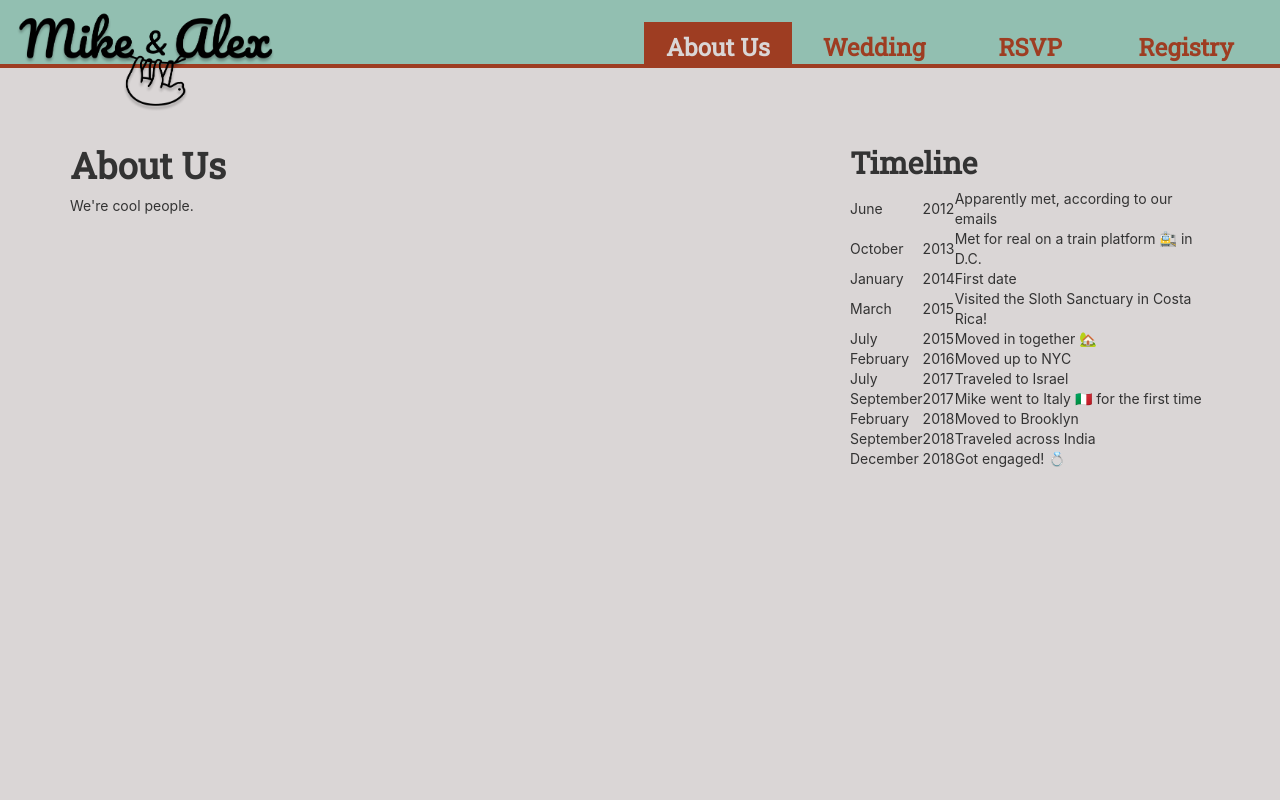
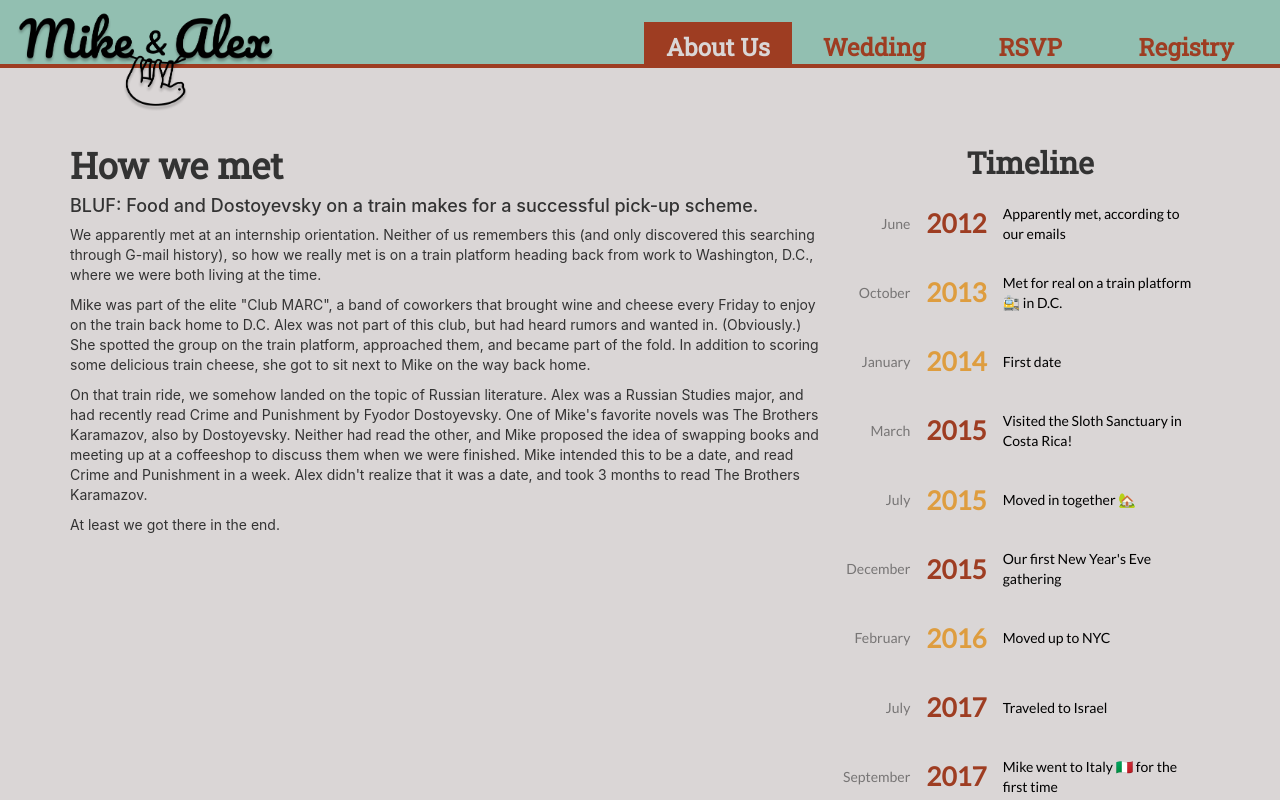
Before and after one commit to alemosie/wedding-site, a React (Create React App) app in the folder client/: page /about in a window 1280 px wide. Shown: the top 800 px of the page. Built offline with nearby package versions, Linux system fonts and the light colour scheme.

Commit message:
Complete timeline, how we met

```diff
--- a/client/src/About.js
+++ b/client/src/About.js
@@ -1,13 +1,23 @@
 import React, { Component } from "react";
 import { Grid, Row, Col } from 'react-bootstrap';
 import timelineData from './data/dates.json';
+import './stylesheets/About.css';
 
 class About extends Component {
+
+  createCell = (element, index, important) => {
+    if (important && index === 1) {
+      return <td className="highlight">{element}</td>
+    } else {
+      return <td>{element}</td>
+    }
+  }
 
   createTable = (data) => {
     let tableRows = data.map(row => {
       let tableRow = row.map((element, index) => {
-        return <td key={row[0] + row[1] + index}>{element}</td>
+        let cell = this.createCell(element, index, row[3])
+        return React.cloneElement(cell, {key:  row[0] + row[1] + index})
       })
       return <tr key={row[0] + row[1]}>{tableRow}</tr>
     })
@@ -20,13 +30,33 @@ class About extends Component {
       <Grid>
         <Row className="show-grid">
           <Col xs={10} md={8}>
-            <h1>About Us</h1>
+            <h1>How we met</h1>
+            <h4>BLUF: Food and Dostoyevsky on a train makes for a successful pick-up scheme.</h4>
             <p>
-              We're cool people.
+              We apparently met at an internship orientation.
+              Neither of us remembers this (and only discovered this searching through G-mail history),
+              so how we <span>really</span> met is on a train platform heading back from work to Washington, D.C., where we were both living at the time.
+            </p>
+            <p>
+              Mike was part of the elite "Club MARC", a band of coworkers that brought wine and cheese every Friday to enjoy on the train back home to D.C.
+              Alex was not part of this club, but had heard rumors and wanted in. (Obviously.)
+              She spotted the group on the train platform, approached them, and became part of the fold.
+              In addition to scoring some delicious train cheese, she got to sit next to Mike on the way back home.
+            </p>
+            <p>
+              On that train ride, we somehow landed on the topic of Russian literature.
+              Alex was a Russian Studies major, and had recently read Crime and Punishment by Fyodor Dostoyevsky.
+              One of Mike's favorite novels was The Brothers Karamazov, also by Dostoyevsky.
+              Neither had read the other, and Mike proposed the idea of swapping books and meeting up at a coffeeshop to discuss them when we were finished.
+              Mike intended this to be a date, and read Crime and Punishment in a week.
+              Alex didn't realize that it was a date, and took 3 months to read The Brothers Karamazov.
+            </p>
+            <p>
+              At least we got there in the end.
             </p>
           </Col>
-          <Col xs={8} md={4}>
-            <h2>Timeline</h2>
+          <Col xs={8} md={4} className="timeline-container">
+            <h2 className="center">Timeline</h2>
             {this.createTable(timelineData)}
           </Col>
         </Row>
--- a/client/src/data/dates.json
+++ b/client/src/data/dates.json
@@ -1,13 +1,15 @@
 [
-  ["June", "2012", "Apparently met, according to our emails"],
-  ["October", "2013", "Met for real on a train platform 🚉 in D.C."],
-  ["January", "2014", "First date"],
-  ["March", "2015", "Visited the Sloth Sanctuary in Costa Rica!"],
-  ["July", "2015", "Moved in together 🏡"],
-  ["February", "2016", "Moved up to NYC"],
-  ["July", "2017", "Traveled to Israel"],
-  ["September", "2017", "Mike went to Italy 🇮🇹 for the first time"],
-  ["February", "2018", "Moved to Brooklyn"],
-  ["September", "2018", "Traveled across India"],
-  ["December", "2018", "Got engaged! 💍"]
+  ["June", "2012", "Apparently met, according to our emails", false],
+  ["October", "2013", "Met for real on a train platform 🚉 in D.C.", true],
+  ["January", "2014", "First date", true],
+  ["March", "2015", "Visited the Sloth Sanctuary in Costa Rica!", false],
+  ["July", "2015", "Moved in together 🏡", true],
+  ["December", "2015", "Our first New Year's Eve gathering", false],
+  ["February", "2016", "Moved up to NYC", true],
+  ["July", "2017", "Traveled to Israel", false],
+  ["September", "2017", "Mike went to Italy 🇮🇹 for the first time", false],
+  ["February", "2018", "Moved to Brooklyn", true],
+  ["July", "2018", "Mike began forging the ring", false],
+  ["September", "2018", "Traveled across India", false],
+  ["December", "2018", "Got engaged! 💍", true]
 ]
--- /dev/null
+++ b/client/src/stylesheets/About.css
@@ -0,0 +1,35 @@
+.timeline-container {
+  padding: 0px;
+}
+
+#timeline {
+  font-family: 'Lato', sans-serif;
+}
+
+#timeline td {
+  padding: 0 8px;
+}
+
+#timeline td:nth-child(1) {
+  color: #777575;
+  text-align: right;
+}
+
+#timeline td:nth-child(2) {
+  color: #9E3D22;
+  font-size: 26px;
+  font-weight: bold;
+  padding: 16px 8px;
+}
+
+#timeline td:nth-child(3) {
+  color: black;
+}
+
+#timeline td.highlight {
+  color: #DE9D3F;
+}
+
+.center {
+  text-align: center;
+}
```
